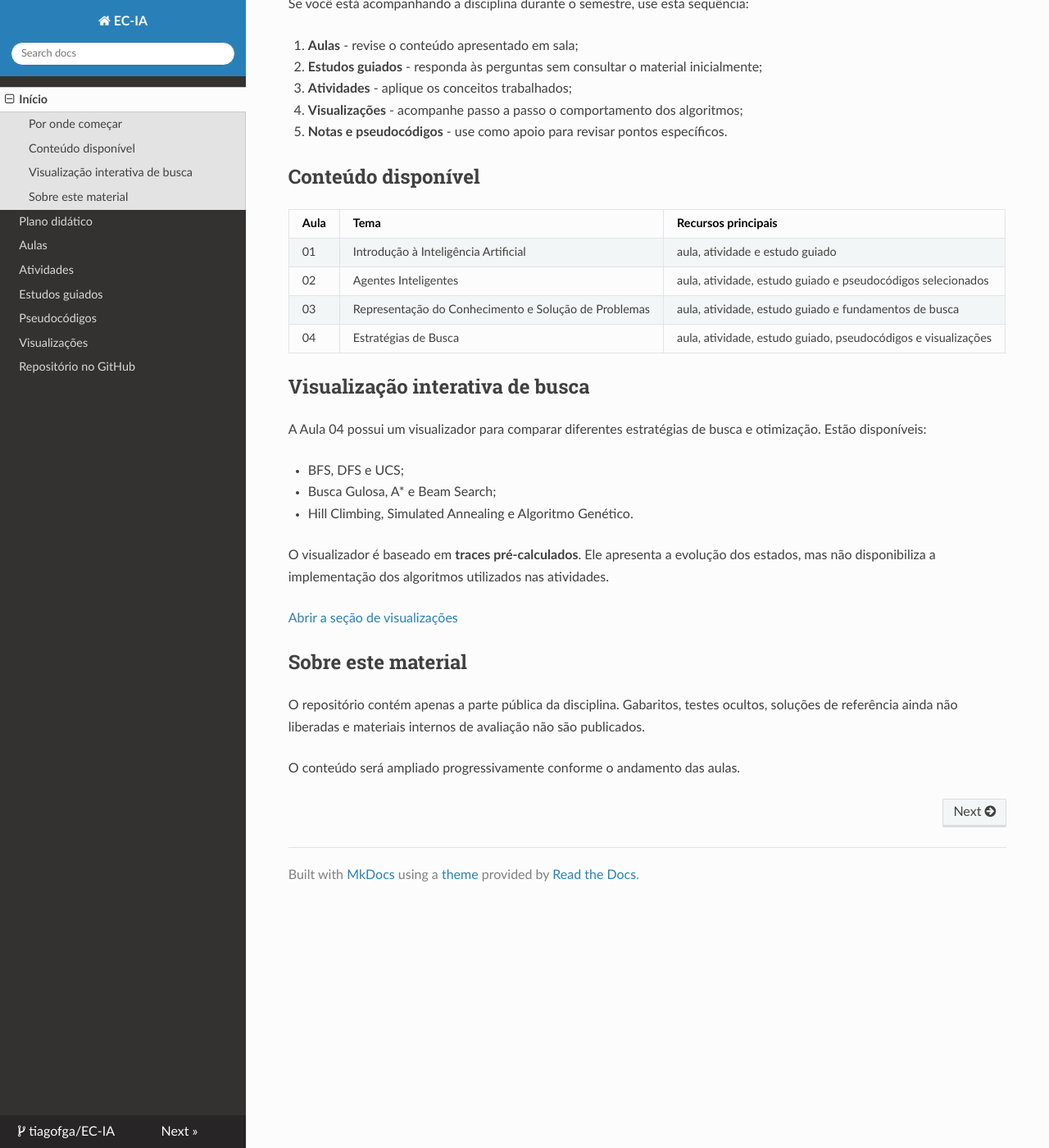
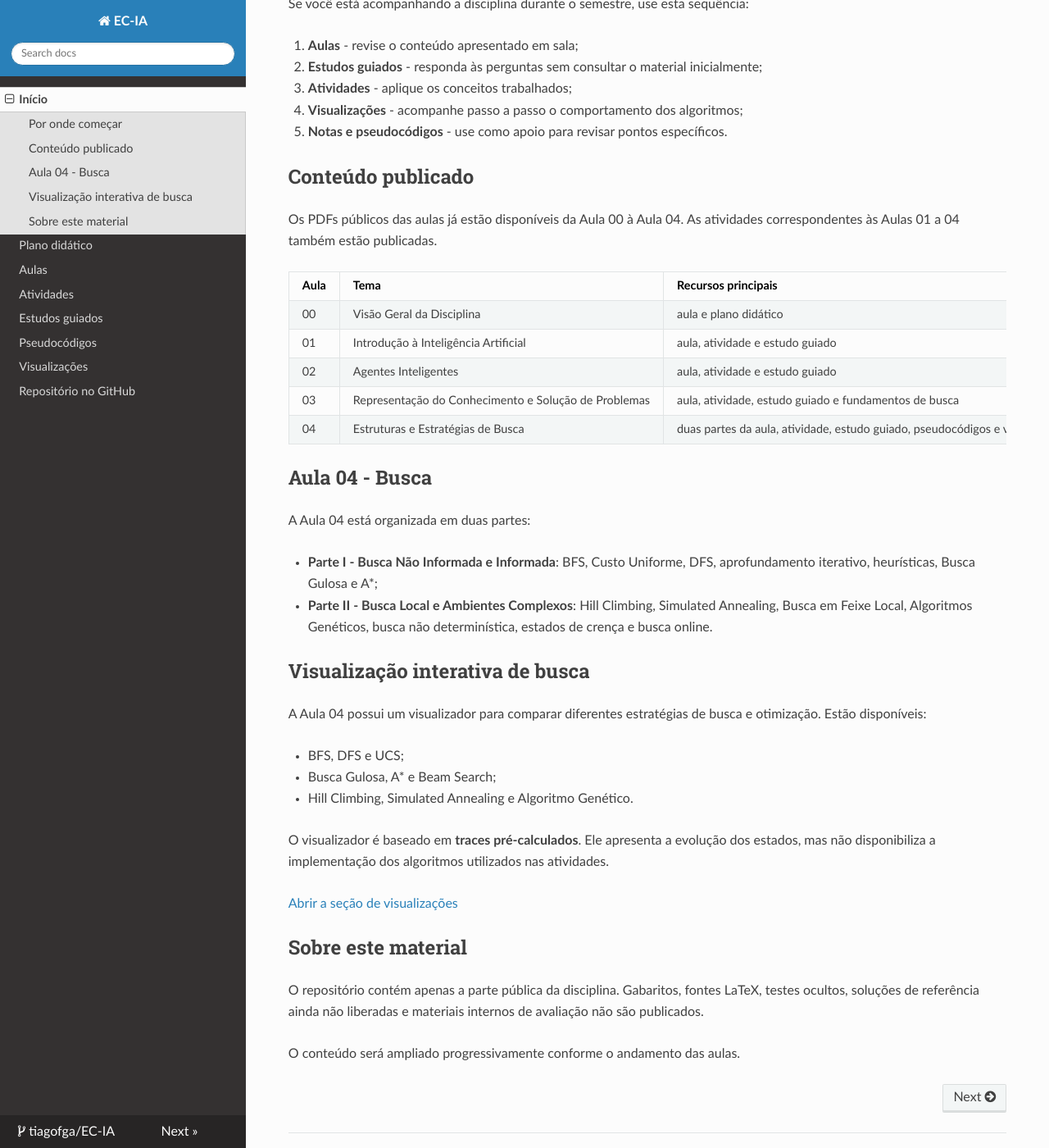
Before and after one commit to tiagofga/EC-IA, an MkDocs documentation site: the page built from docs/index.md, in a window 1280 px wide and 1400 px high, scrolled down 435 px. Shown: the whole window at 82% size. Built offline with MkDocs 1.6.1, drawn with Linux system fonts in a browser that asks for light colours; nearby versions of some CDN libraries.

Commit message:
docs(site): reflect published course materials

```diff
--- a/docs/index.md
+++ b/docs/index.md
@@ -16,14 +16,24 @@ Se você está acompanhando a disciplina durante o semestre, use esta sequência
 4. **Visualizações** - acompanhe passo a passo o comportamento dos algoritmos;
 5. **Notas e pseudocódigos** - use como apoio para revisar pontos específicos.
 
-## Conteúdo disponível
+## Conteúdo publicado
+
+Os PDFs públicos das aulas já estão disponíveis da Aula 00 à Aula 04. As atividades correspondentes às Aulas 01 a 04 também estão publicadas.
 
 | Aula | Tema | Recursos principais |
 |---|---|---|
+| 00 | Visão Geral da Disciplina | aula e plano didático |
 | 01 | Introdução à Inteligência Artificial | aula, atividade e estudo guiado |
-| 02 | Agentes Inteligentes | aula, atividade, estudo guiado e pseudocódigos selecionados |
+| 02 | Agentes Inteligentes | aula, atividade e estudo guiado |
 | 03 | Representação do Conhecimento e Solução de Problemas | aula, atividade, estudo guiado e fundamentos de busca |
-| 04 | Estratégias de Busca | aula, atividade, estudo guiado, pseudocódigos e visualizações |
+| 04 | Estruturas e Estratégias de Busca | duas partes da aula, atividade, estudo guiado, pseudocódigos e visualizações |
+
+## Aula 04 - Busca
+
+A Aula 04 está organizada em duas partes:
+
+- **Parte I - Busca Não Informada e Informada**: BFS, Custo Uniforme, DFS, aprofundamento iterativo, heurísticas, Busca Gulosa e A*;
+- **Parte II - Busca Local e Ambientes Complexos**: Hill Climbing, Simulated Annealing, Busca em Feixe Local, Algoritmos Genéticos, busca não determinística, estados de crença e busca online.
 
 ## Visualização interativa de busca
 
@@ -39,6 +49,6 @@ O visualizador é baseado em **traces pré-calculados**. Ele apresenta a evoluç
 
 ## Sobre este material
 
-O repositório contém apenas a parte pública da disciplina. Gabaritos, testes ocultos, soluções de referência ainda não liberadas e materiais internos de avaliação não são publicados.
+O repositório contém apenas a parte pública da disciplina. Gabaritos, fontes LaTeX, testes ocultos, soluções de referência ainda não liberadas e materiais internos de avaliação não são publicados.
 
 O conteúdo será ampliado progressivamente conforme o andamento das aulas.
```
